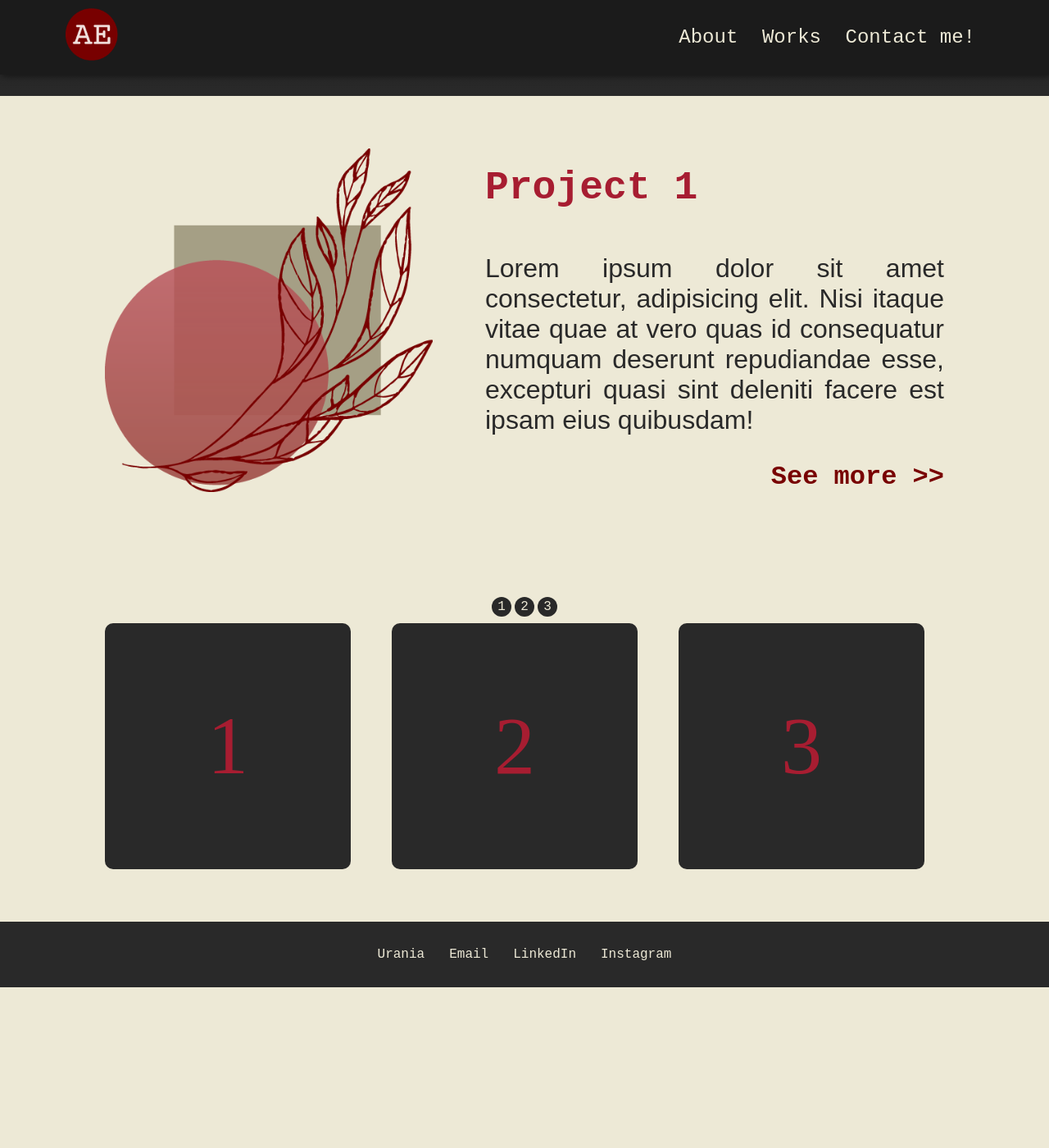
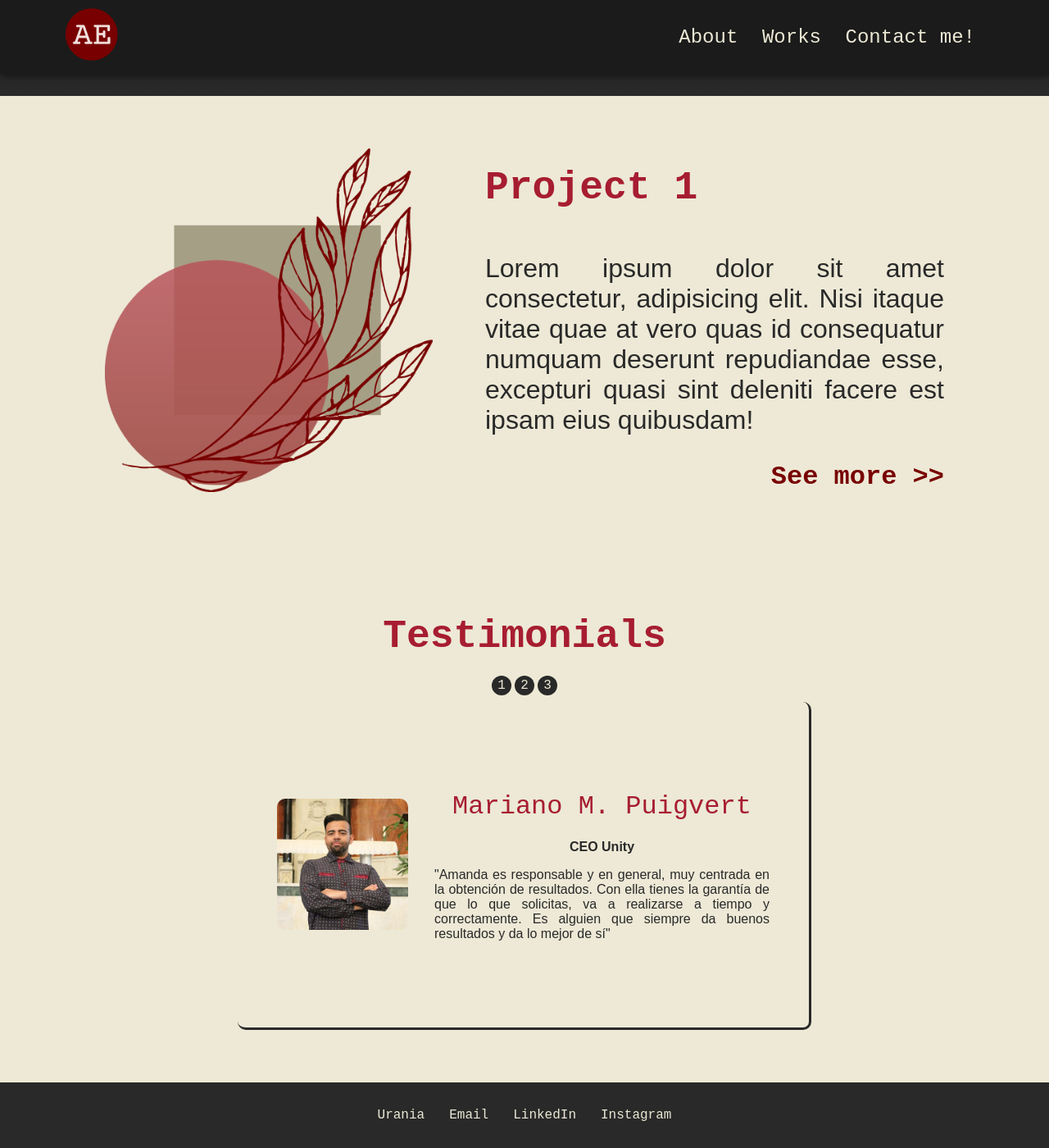
Before and after one commit to jhosno/ea, a Jekyll site: the page built from index.markdown, in a window 1280 px wide and 1400 px high, scrolled down 662 px. Shown: the whole window at 82% size. Built offline with Jekyll 4.4.1, drawn with Linux system fonts in a browser that asks for light colours; before the commit the page ends 1866 px from its top, so only the background shows below that.

Commit message:
carousel

```diff
--- a/_includes/testimonials.html
+++ b/_includes/testimonials.html
@@ -1,20 +1,44 @@
 <section class="testimonials">
-    <!-- <h3 class="title-3">Testmonials</h3> -->
+    <h3 class="title-3">Testimonials</h3>
 
     <div class="carrusel">
+
         <a href="#slide-1">1</a>
         <a href="#slide-2">2</a>
         <a href="#slide-3">3</a>
 
         <div class="slides">
-            <div id="slide-1">
-                1
+            <div id="slide-1" class="slides-content">
+                <img class="slides-img" src="assets/images/testimonials/mariano_puigvert.jpg" alt="Mariano M. Puigvert">
+                <div class="header-content">
+
+                    <p class="h">Mariano M. Puigvert</p>
+                    <span>CEO Unity</span>
+                    <p>"Amanda es responsable y en general, muy centrada en la obtención de resultados. Con ella tienes la garantía de que lo que solicitas, va a realizarse a tiempo y correctamente. Es alguien que siempre da buenos resultados y da lo mejor de sí"</p>
+                </div>
             </div>
-            <div id="slide-2">
-                2
+            <div id="slide-2" class="slides-content">
+                <img class="slides-img" src="assets/images/testimonials/gabriela_reyes.jpg" alt="Gabriela Reyes">
+                <div class="header-content">
+
+                    <p class="h">Gabriela Reyes</p>
+                    <span>Graphic Designer | Freelancer</span>
+                    <p>"Tuve la oportunidad de trabajar en equipo con Amanda durante varios meses. Es una persona profesional, ordenada y estructurada, pero principalmente eficiente. Siempre hace su parte del trabajo a tiempo y de manera efectiva para no atrasar el trabajo de los demás. Siempre cumple con su labor y da el 110% de sí misma." </p>
+                </div>
+
+
+
             </div>
-            <div id="slide-3">
-                3
+            <div id="slide-3" class="slides-content">
+                <img class="slides-img" src="assets/images/testimonials/paola_hernandez.jpg" alt="Paola Hernández">
+                <div class="header-content">
+
+                    <p class="h">Paola Hernández</p>
+                    <span>Graphic designer and communy manager</span>
+                    <p>"Amanda es una excelente profesional, durante el tiempo que fuimos co-workers demostró sus destrezas técnicas cumpliendo con sus responsabilidades siempre a tiempo, así como también que es una gran escucha y a lo largo de su carrera ha ido desarrollando paciencia y comprensión ante los problemas que se le han presentado"</p>
+                </div>
+
+
             </div>
         </div>
     </div>
--- a/_sass/_base.scss
+++ b/_sass/_base.scss
@@ -8,9 +8,13 @@ $light: #EDE9D6;
 $main-red: #A71D31;
 $second-red: #780000;
 
-/*
+//fonts
+$enfasis-font: 'Courier Prime', monospace;
+$base-font: 'Raleway', sans-serif;
 
 
+
+/*
 -----------------
 -----LAYOUT------
 -----------------
@@ -23,13 +27,13 @@ body{
   }
 
   h1, h2, h3, h4, a, nav {
-    font-family: 'Courier Prime', monospace;
+    font-family: $enfasis-font;
     text-decoration: none;
     color: $nero;
   }
 
-  p {
-    font-family: 'Raleway', sans-serif;
+  p, span {
+    font-family: $base-font;
 }
 
 section{
@@ -229,13 +233,16 @@ padding: 0 10px;
   box-sizing: border-box;
   display: flex;
   align-items: center;
+  flex-direction: column;
   justify-content: center;
 }
 
 .carrusel {
-  width: 750 px ;
+  width: 700px ;
   text-align: center;
   overflow: hidden;
+
+
    a {
     display: inline-flex;
     width: 1.5rem;
@@ -284,15 +291,21 @@ padding: 0 10px;
     &::-webkit-scrollbar-track {
       background: transparent;
     }
+
+    //contenedor
     & > div {
       scroll-snap-align: start;
       flex-shrink: 0;
-      width: 300px;
-      height: 300px;
+      width: 700px;
+      height: 400px;
       margin-right: 50px;
+      border-color: $nero;
       border-radius: 10px;
-      background: $nero;
-      color: $main-red;
+      border-style: none solid solid none;
+
+
+      background: $light;
+      color: $nero;
       transform-origin: center center;
       transform: scale(1);
       transition: transform 0.5s;
@@ -301,7 +314,7 @@ padding: 0 10px;
       display: flex;
       justify-content: center;
       align-items: center;
-      font-size: 100px;
+
     }
     * {
       box-sizing: border-box;
@@ -347,7 +360,7 @@ padding: 0 10px;
       height: 300px;
       margin-right: 50px;
       border-radius: 10px;
-      background: #eee;
+      background: $light;
       transform-origin: center center;
       transform: scale(1);
       transition: transform 0.5s;
@@ -373,7 +386,7 @@ padding: 0 10px;
     .author-info a {
       color: white;
     }
-    img {
+    -img {
       object-fit: cover;
       position: absolute;
       top: 0;
@@ -404,6 +417,36 @@ padding: 0 10px;
   color: $light;
 }
 
+.slides-content{
+  display: flex;
+  padding: 3rem;
+
+  .slides-img{
+    width: 10rem;
+
+    border-radius: 10px;
+
+  }
+  .header-content{
+    margin-left: 2rem;
+  }
+  .h {
+    font-family: $enfasis-font;
+    font-size: 2em;
+    color: $main-red;
+    line-height: 1rem;
+    text-align: center;
+  }
+  span{
+    font-size: 1em;
+    font-weight: bold;
+    line-height: 1rem;
+
+  }
+  p{
+    text-align: justify;
+  }
+}
 
 /*
 -----------------
```
Also changed, not shown: assets/images/testimonials/gabriela_reyes.jpg (added), assets/images/testimonials/mariano_puigvert.jpg (added), assets/images/testimonials/paola_hernandez.jpg (added).
